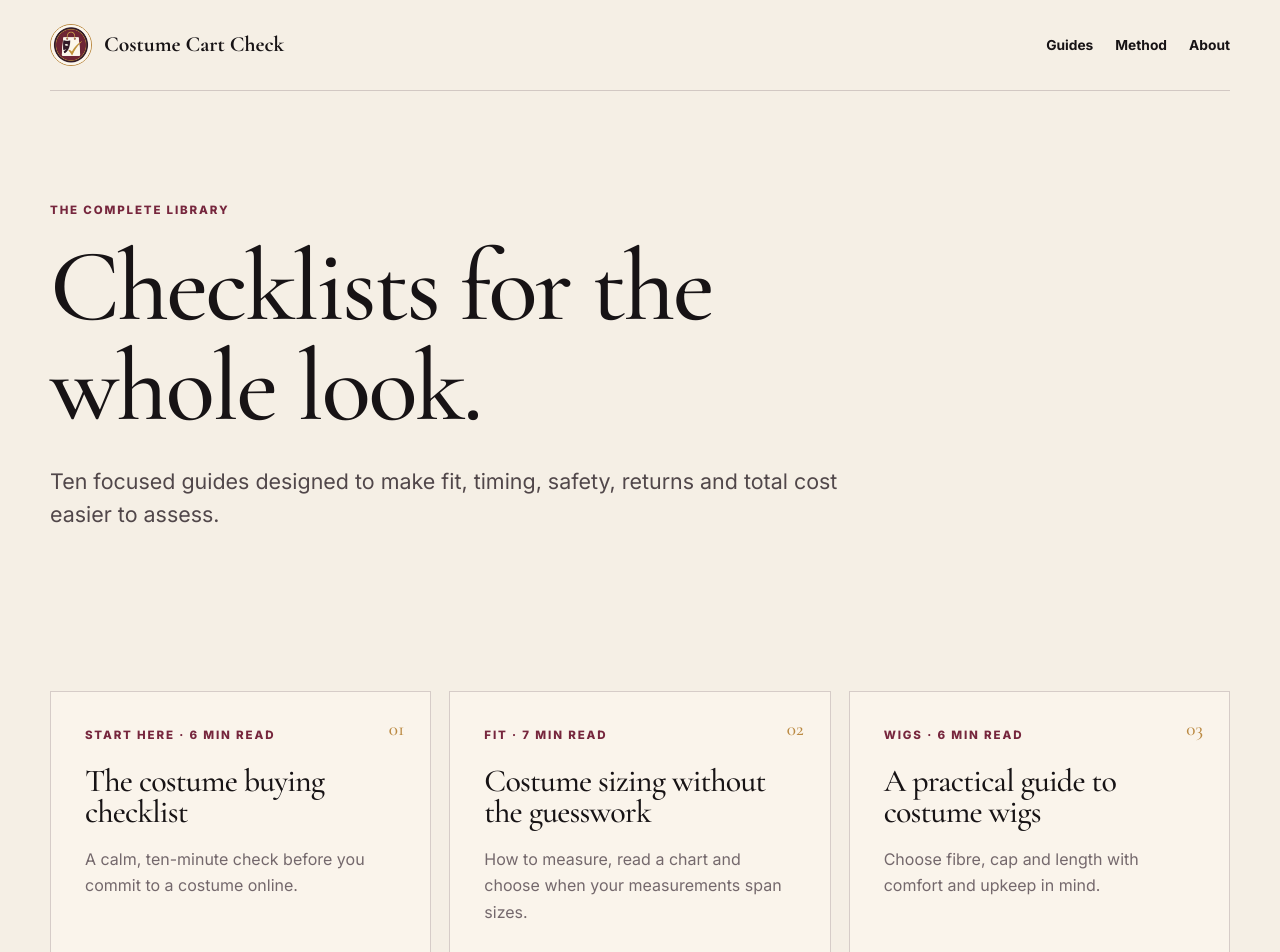
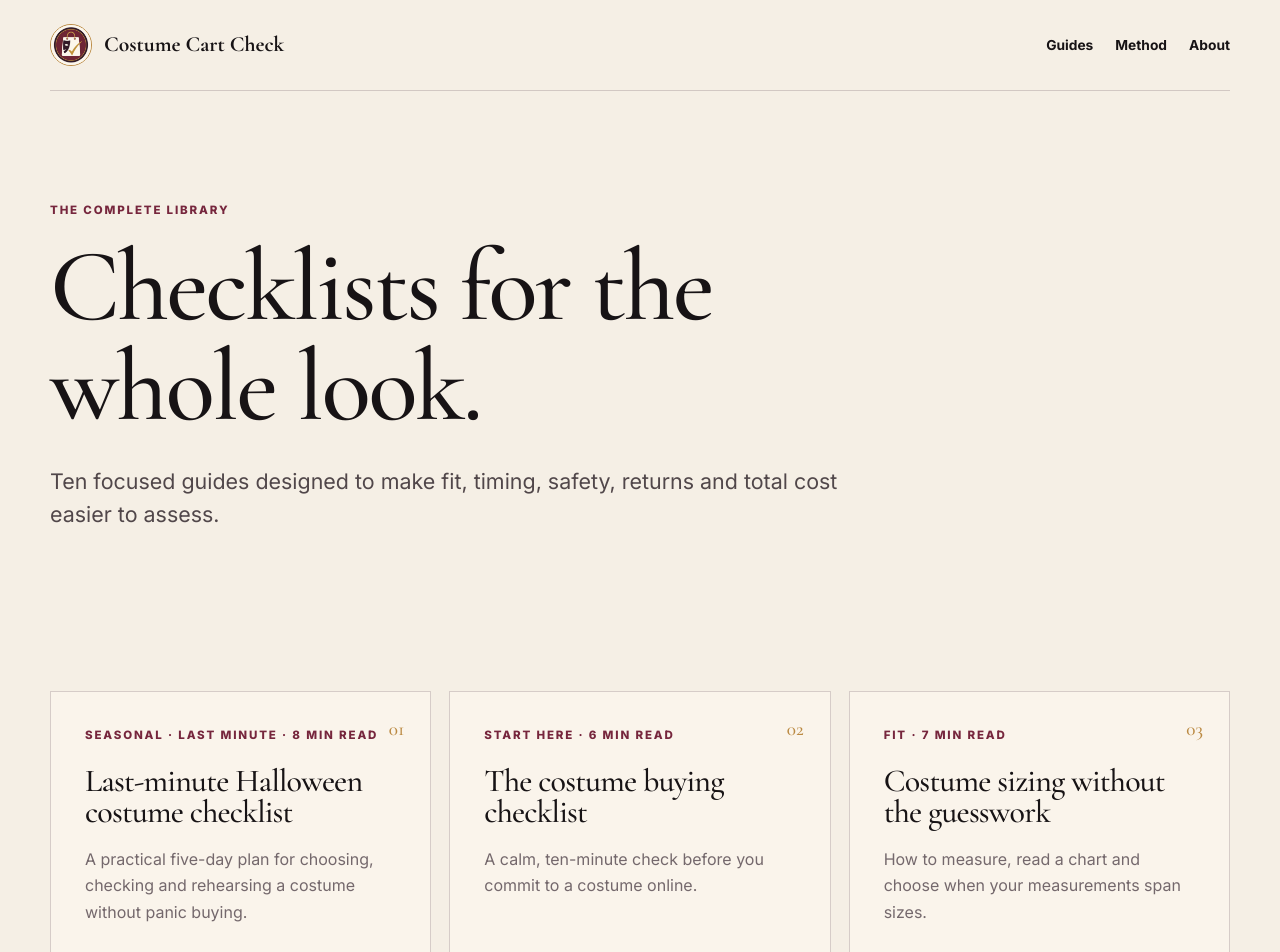
Before and after one commit to davidoctuk-ai/costume-cart-check, a Next.js app: page /guides in a window 1280 px wide. Shown: the top 952 px of the page. Built offline with nearby package versions, Linux system fonts and the light colour scheme.

Commit message:
Add last-minute Halloween planning guide
Adds an original, source-backed seasonal article with internal links and a clearly disclosed approved affiliate CTA.

```diff
--- a/app/content.ts
+++ b/app/content.ts
@@ -7,9 +7,43 @@ export type Guide = {
   checklist: string[];
   sections: { title: string; body: string }[];
   affiliate?: { href: string; label: string; disclosure: string };
+  sources?: { label: string; href: string }[];
+  related?: { label: string; href: string }[];
 };
 
 export const guides: Guide[] = [
+  {
+    slug: "last-minute-halloween-costume-checklist",
+    eyebrow: "Seasonal · Last minute",
+    title: "Last-minute Halloween costume checklist",
+    description: "A practical five-day plan for choosing, checking and rehearsing a costume without panic buying.",
+    readTime: "8 min read",
+    checklist: ["Confirm the event rules and weather", "Build around one recognisable detail", "Use items you already own first", "Check live collection or delivery timing", "Rehearse the complete outfit before the event"],
+    sections: [
+      { title: "Start with the deadline, not the character", body: "Write down when you must leave for the event, then reserve a separate fitting deadline at least one day earlier. If an online order cannot arrive before that fitting deadline, treat it as unavailable and switch to a local, borrowed or wardrobe-led plan." },
+      { title: "Choose one strong visual signal", body: "A last-minute costume does not need ten matching pieces. Pick the colour, silhouette, prop or hairstyle that makes the idea readable, then use neutral clothes around it. This keeps the shopping list short and makes missing accessories less important." },
+      { title: "Shop your wardrobe before a storefront", body: "Lay out useful base layers, shoes, jackets and accessories you already own. Borrowing or swapping a clean item can reduce cost and waste, but check fit, permission and condition just as carefully as you would with a purchase." },
+      { title: "Compare the complete cost", body: "Add the costume, missing accessories, delivery, tax, makeup, batteries and any weather layer. A low headline price can become poor value when the outfit still needs several essential pieces." },
+      { title: "Treat delivery estimates as uncertain", body: "Separate seller processing time from carrier transit time and allow for seasonal volume. Keep a no-delivery backup that can work even if the parcel is delayed, incomplete or unsuitable." },
+      { title: "Run a twenty-minute rehearsal", body: "Wear the complete look indoors and outdoors if appropriate. Sit, walk, use stairs and test visibility, temperature, footwear and pockets. Remove or change anything sharp, unstable, restrictive or incompatible with the venue rules." },
+      { title: "Keep the idea useful after Halloween", body: "Store reusable pieces clean and labelled, donate suitable items promptly or return eligible unused goods under the seller's current policy. A flexible base layer or accessory is usually more useful than a highly specific item worn once." },
+      { title: "Why this guide is timely", body: "The National Retail Federation reported in September 2026 that 71% of Halloween shoppers expected to buy costumes and that value remained important. Its October trend update also found strong interest in classic, superhero and personalised costume ideas. Those figures describe the market; they do not predict any individual product's availability, price or suitability." },
+    ],
+    affiliate: {
+      href: "https://www.kqzyfj.com/click-101845348-17267208?sid=last_minute_halloween&url=https%3A%2F%2Fabracadabranyc.com%2Fcollections%2Fcostumes",
+      label: "Compare current costumes at Abracadabra NYC — affiliate link",
+      disclosure: "If you buy through this sponsored link, Costume Cart Check may earn a commission at no extra cost to you. Stock, collection options, delivery dates, sizing and return eligibility can change; confirm them directly with the retailer before ordering.",
+    },
+    sources: [
+      { label: "National Retail Federation: 2026 Halloween spending survey", href: "https://nrf.com/media-center/press-releases/nrf-halloween-survey-shows-consumer-spending-expected-to-reach-13-5-billion" },
+      { label: "National Retail Federation: Top Halloween costume trends for 2026", href: "https://nrf.com/blog/top-halloween-costume-trends-for-2026" },
+    ],
+    related: [
+      { label: "Plan a Halloween costume without the rush", href: "/halloween-costume-planning" },
+      { label: "Shipping and returns: what to check", href: "/costume-shipping-returns" },
+      { label: "Build a costume budget", href: "/costume-budget-guide" },
+    ],
+  },
   {
     slug: "costume-buying-checklist",
     eyebrow: "Start here",
@@ -23,7 +57,7 @@ export const guides: Guide[] = [
       { title: "Leave a delivery buffer", body: "Event dates are unforgiving. Allow time to try the costume on and correct a minor fit issue. Treat an estimate as an estimate, especially during seasonal peaks." },
     ],
     affiliate: {
-      href: "/go/abracadabra.html",
+      href: "https://www.kqzyfj.com/click-101845348-17267208?sid=costume_cart_check&url=https%3A%2F%2Fabracadabranyc.com%2Fcollections%2Fcostumes",
       label: "Browse costumes at Abracadabra NYC — affiliate link",
       disclosure: "If you buy through this sponsored link, Costume Cart Check may earn a commission at no extra cost to you. Verify the retailer's live price, stock, sizing, delivery and returns before ordering.",
     },
```
